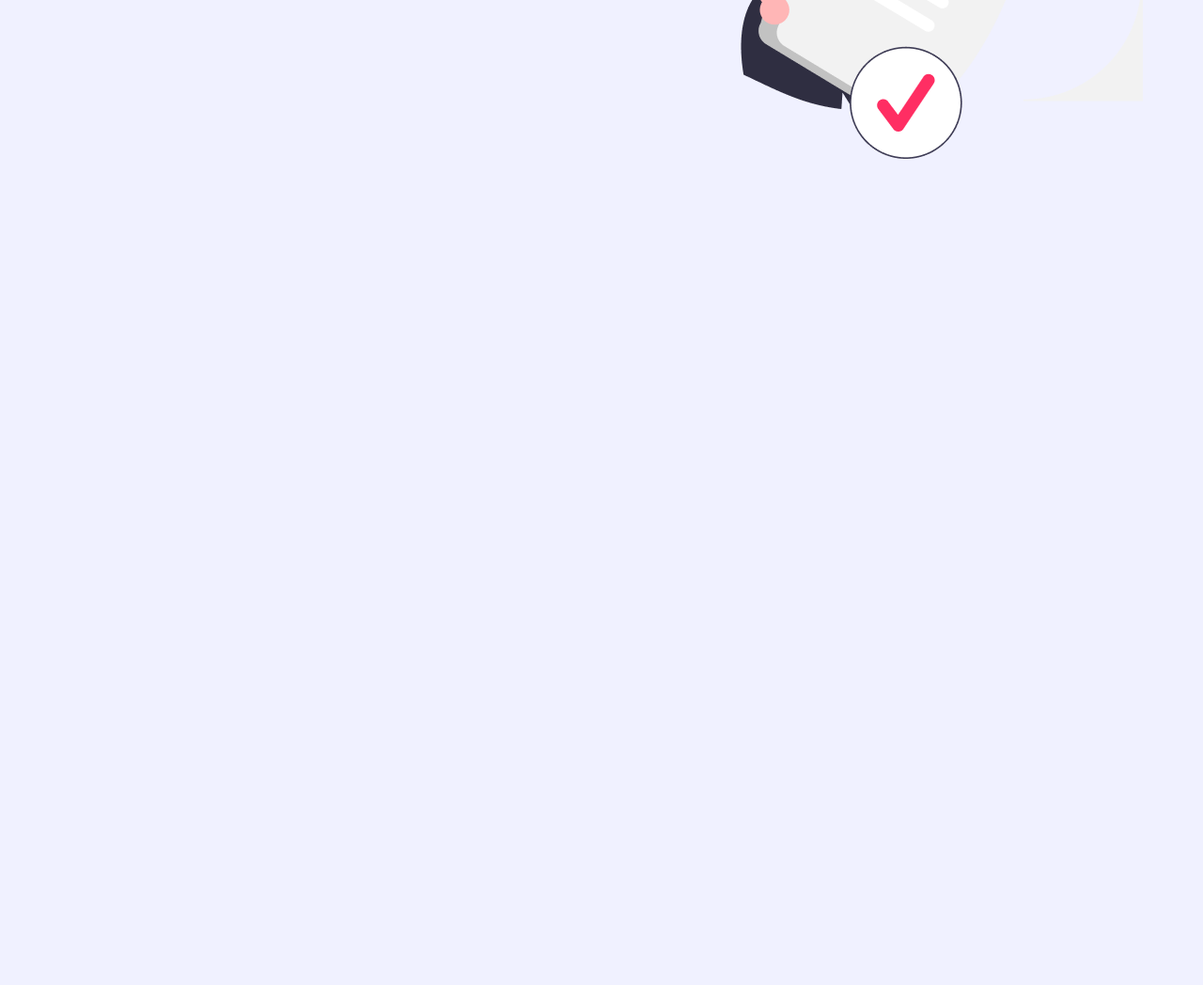
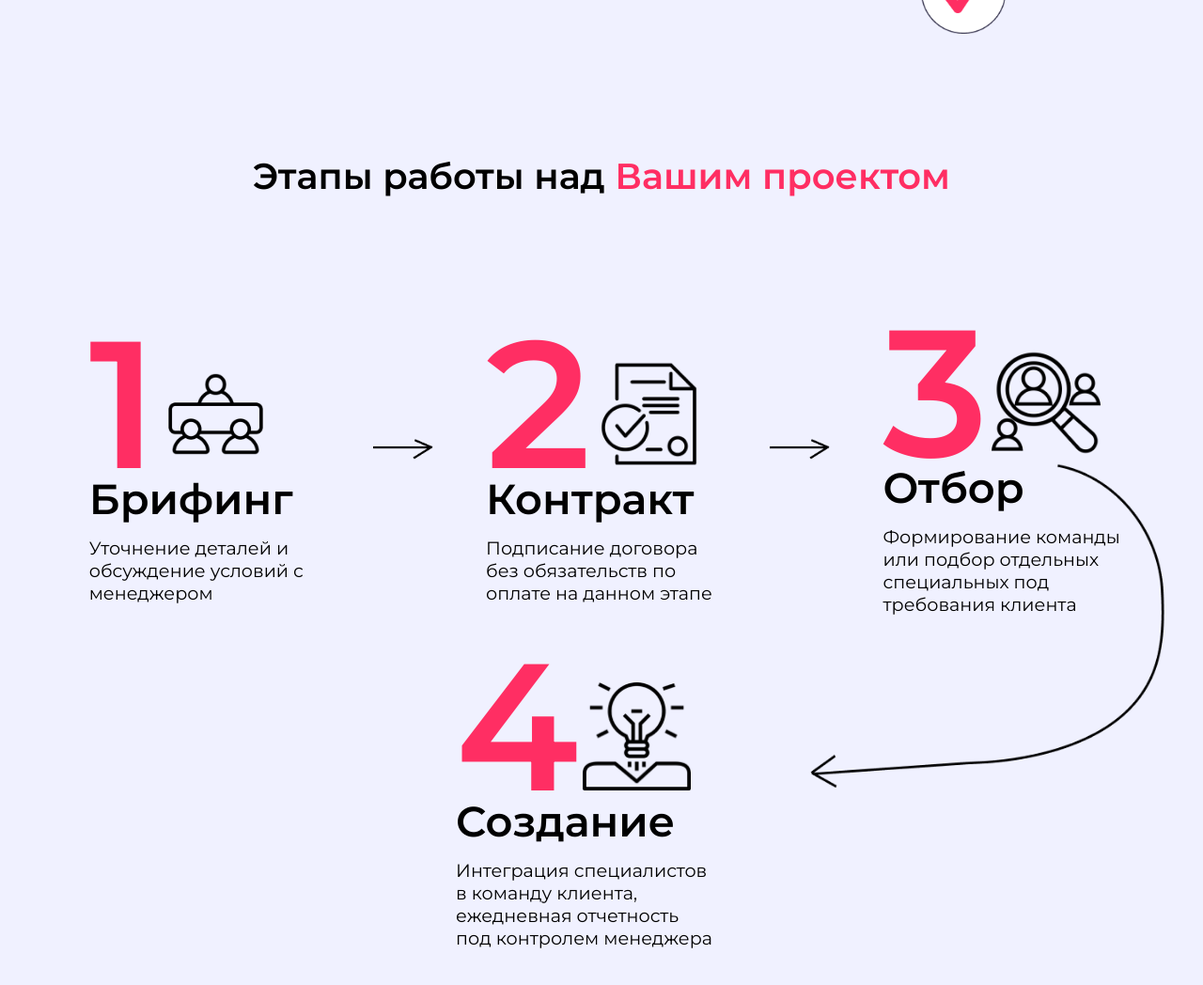
Before and after one commit to Rustam2002/project, a plain HTML site: page index.html in a window 1280 px wide. Shown: the part 2922-3970 px from the top of the page at 94% size. Before the commit the page ends 3155 px from the top, so only its background shows below. Drawn offline with Linux system fonts and the light colour scheme.

Commit message:
feat: initial commit (#5)

```diff
--- a/index.html
+++ b/index.html
@@ -122,7 +122,7 @@
         </div>
     </section>
 
-    <div class="preim">
+    <section class="preim">
         <h1>Преимущества</h1>
         <div class="preim_main_block">
             <div class="preim_block">
@@ -177,7 +177,47 @@
 
                 <img src="img/woman.png" alt="woman">
         </div>
-    </div>
+    </section>
+
+    <section class="steps">
+        <h1>Этапы работы над <span>Вашим проектом</span></h1>
+
+        <div class="steps_main_block">
+            <div class="steps_block">
+                <div><b>1</b> <img src="img/brif.png" alt="icon"></div>
+                <h3>Брифинг</h3>
+                <p>Уточнение деталей и
+                    обсуждение условий
+                    с менеджером</p>
+            </div>
+            <img class="arrow_b" src="img/strelka_black.png" alt="arrow">
+            <div class="steps_block">
+                <div><b>2</b> <img src="img/contact.png" alt="icon"></div>
+                <h3>Контракт</h3>
+                <p>Подписание договора
+                    без обязательств по
+                    оплате на данном этапе</p>
+            </div>
+            <img class="arrow_b" src="img/strelka_black.png" alt="arrow">
+            <div class="steps_block">
+                <div><b>3</b> <img src="img/search.png" alt="icon"></div>
+                <h3>Отбор</h3>
+                <p>Формирование команды
+                    или подбор отдельных
+                    специальных под
+                    требования клиента</p>
+            </div>
+            <img class="big_a" src="img/strelka_big.png" alt="arrow">
+            <div class="steps_block">
+                <div><b>4</b> <img src="img/lamp.png" alt="icon"></div>
+                <h3>Создание</h3>
+                <p>Интеграция специалистов
+                    в команду клиента,
+                    ежедневная отчетность
+                    под контролем менеджера</p>
+            </div>
+        </div>
+    </section>
 </body>
 
 </html>
--- a/style.css
+++ b/style.css
@@ -102,7 +102,7 @@ header h1 {
 }
 
 
-.team, .do, .preim{
+section {
     padding:5vw 5vw;
 }
 .team h1, .do h1{
@@ -261,3 +261,62 @@ header h1 {
     text-align: left;
     width: 52vw;
 }
+.preim_text_main img{
+    width: 28vw;
+}
+.steps h1{
+    font-weight: 600;
+    font-size: 3vw;
+    text-align: center;
+    padding-bottom: 7vw;
+}
+
+.steps_block{
+    width: 20vw;
+    padding-left: .4vw;
+}
+.steps_block div{
+    width: 100%;
+    height: 15vw;
+}
+.steps_block b{
+    font-size: 15vw;
+    color: #FF2E63;
+    font-weight: 600;
+}
+.steps_block img{
+    width: 9vw;
+}
+.steps_block h3{
+    font-size: 3.5vw;
+    font-weight: 600;
+    padding-bottom: 1vw;
+}
+.steps_block p{
+    width: 20vw;
+    font-size: 1.5vw;
+}
+.steps_main_block{
+    display: flex;
+    flex-wrap: wrap;
+    justify-content: space-around;
+    align-items: center;
+    position: relative;
+}
+.steps_block:last-child p{
+    width: 21.5vw;
+}
+.steps_block:last-child {
+    width: 25vw;
+}
+
+.steps_main_block .arrow_b{
+    width: 5vw;
+}
+
+.big_a{
+    position: absolute;
+    right: -2vw;
+    top: 15vw;
+    width: 30vw;
+}
```
Also changed, not shown: img/brif.png (added), img/contact.png (added), img/lamp.png (added), img/search.png (added), img/strelka_big.png (added), img/strelka_black.png (added).
